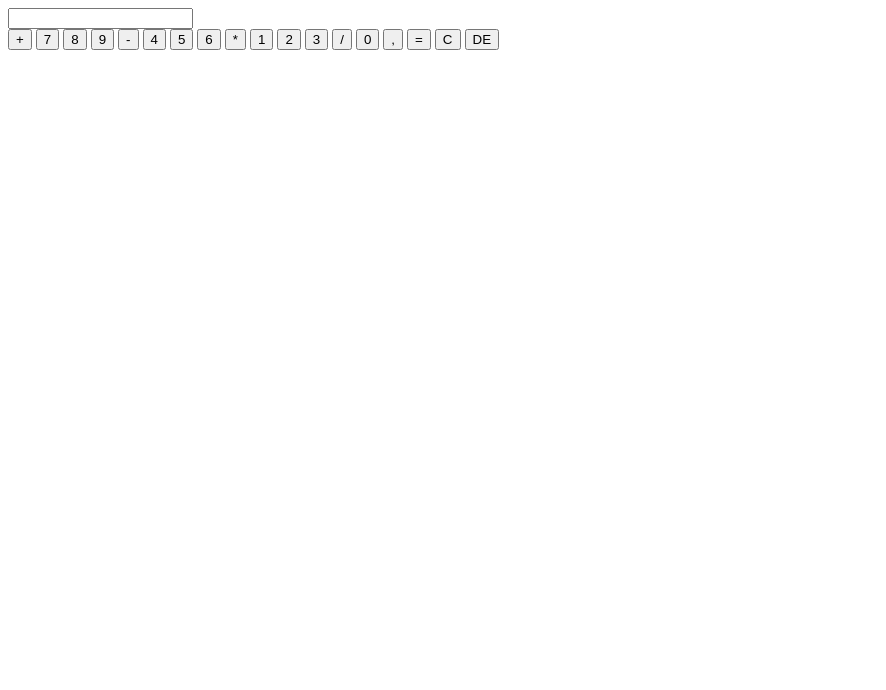
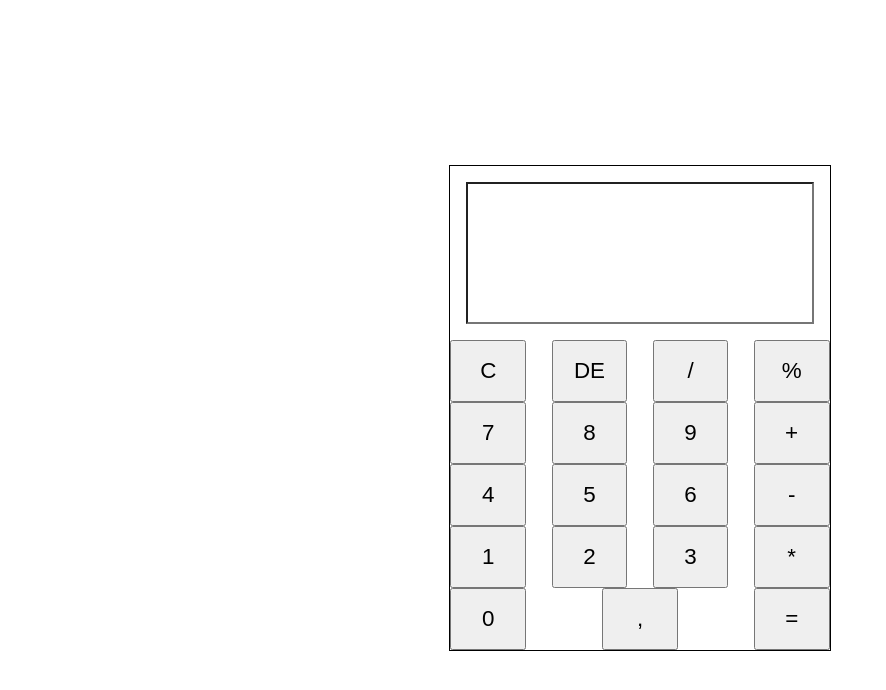
Before and after one commit to anfvc/simple-calculator, a website: page index.html in a window 1280 px wide. Shown: the whole page, without its empty margins (0-886 px from the left). Drawn offline with Linux system fonts and the light colour scheme.

Commit message:
rearranged html structure and added some new styling, need to improve index.js

```diff
--- a/index.html
+++ b/index.html
@@ -8,26 +8,40 @@
   </head>
   <body>
     <div class="container">
+      <div class="screen">
         <input type="text" class="display" readonly />
+        <input type="text" class="total" readonly />
+      </div>
       <div class="keys">
-        <button onclick="tapButton('+')">+</button>
+        <div class="row1">
+          <button onclick="clearDisplay('C')">C</button>
+          <button onclick="deleteChar()">DE</button>
+          <button onclick="tapButton('/')">/</button>
+          <button onclick="tapButton('%')">%</button>
+        </div>
+        <div class="row2">
           <button onclick="tapButton('7')">7</button>
           <button onclick="tapButton('8')">8</button>
           <button onclick="tapButton('9')">9</button>
-        <button onclick="tapButton('-')">-</button>
+          <button onclick="tapButton('+')">+</button>
+        </div>
+        <div class="row3">
           <button onclick="tapButton('4')">4</button>
           <button onclick="tapButton('5')">5</button>
           <button onclick="tapButton('6')">6</button>
-        <button onclick="tapButton('*')">*</button>
+          <button onclick="tapButton('-')">-</button>
+        </div>
+        <div class="row4">
           <button onclick="tapButton('1')">1</button>
           <button onclick="tapButton('2')">2</button>
           <button onclick="tapButton('3')">3</button>
-        <button onclick="tapButton('/')">/</button>
+          <button onclick="tapButton('*')">*</button>
+        </div>
+        <div class="row6">
           <button onclick="tapButton('0')">0</button>
           <button onclick="tapButton(',')">,</button>
           <button onclick="total('=')">=</button>
-        <button onclick="clearDisplay('C')">C</button>
-        <button onclick="deleteChar()">DE</button>
+        </div>
       </div>
     </div>
   </body>
--- a/index.js
+++ b/index.js
@@ -3,17 +3,12 @@ console.log(display);
 
 function tapButton(character) {
 
-  if (display.value === "0") {
-    display.value = character
-  } else {
-    display.value += character;
-
-  }
+  display.value += character
 
 }
 
 function clearDisplay() {
-  display.value = "0";
+  display.value = "";
 }
 
 function total() {
@@ -21,6 +16,7 @@ function total() {
     display.value = eval(display.value);
   } catch (error) {
     display.value = "Syntax Error";
+    display.value = "";
   }
 }
 
--- /dev/null
+++ b/styles.scss
@@ -0,0 +1,58 @@
+body {
+  height: 100vh;
+  display: flex;
+  justify-content: center;
+  align-items: center;
+  flex-direction: column;
+}
+
+.container {
+  width: 30%;
+  border: 1px solid black;
+}
+
+
+.screen {
+  display: flex;
+  flex-direction: column;
+  padding: 1rem;
+
+  .display {
+    border-bottom: none;
+  }
+
+  .total {
+    border-top: none;
+  }
+
+  input {
+    padding: 1rem;
+    font-size: 2rem;
+  }
+}
+
+.keys {
+  width: 100%;
+  display: flex;
+  flex-direction: column;
+
+  .row1, .row2, .row3, .row4, .row5 {
+    width: 100%;
+    display: flex;
+    justify-content: space-between;
+    align-items: center;
+  }
+  .row6 {
+    width: 100%;
+    display: flex;
+    justify-content: space-between;
+    align-items: center;
+  }
+
+  button {
+    width: 20%;
+    padding: 1rem;
+    font-size: 1.4rem;
+  }
+
+}
```
Also changed, not shown: styles.css, 1 other file. Lines whose indentation alone changed are shown as unchanged.
